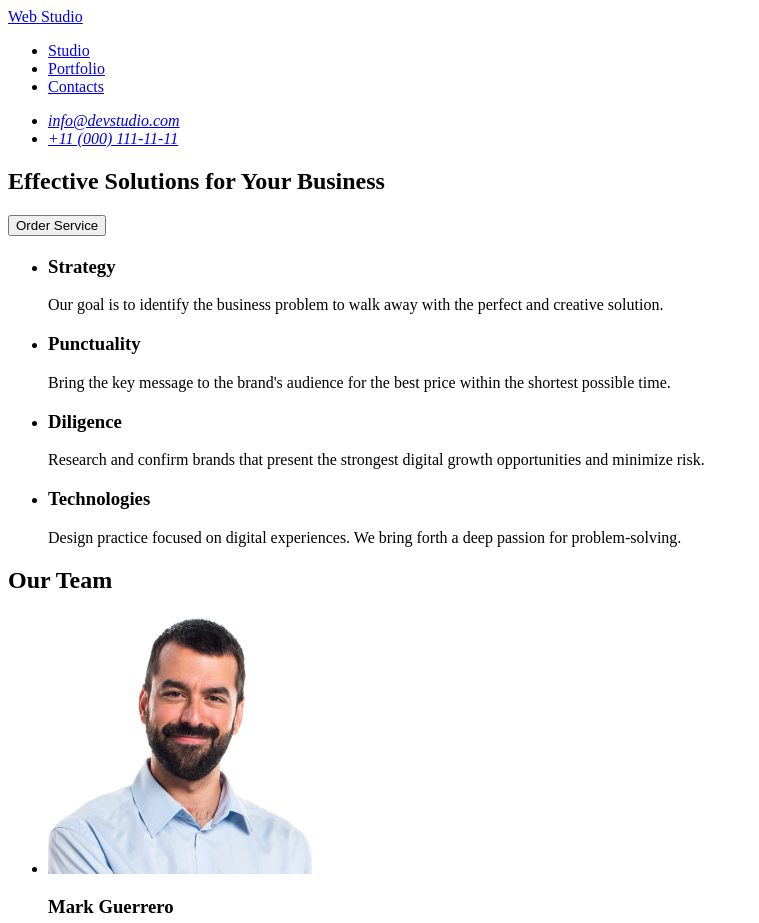
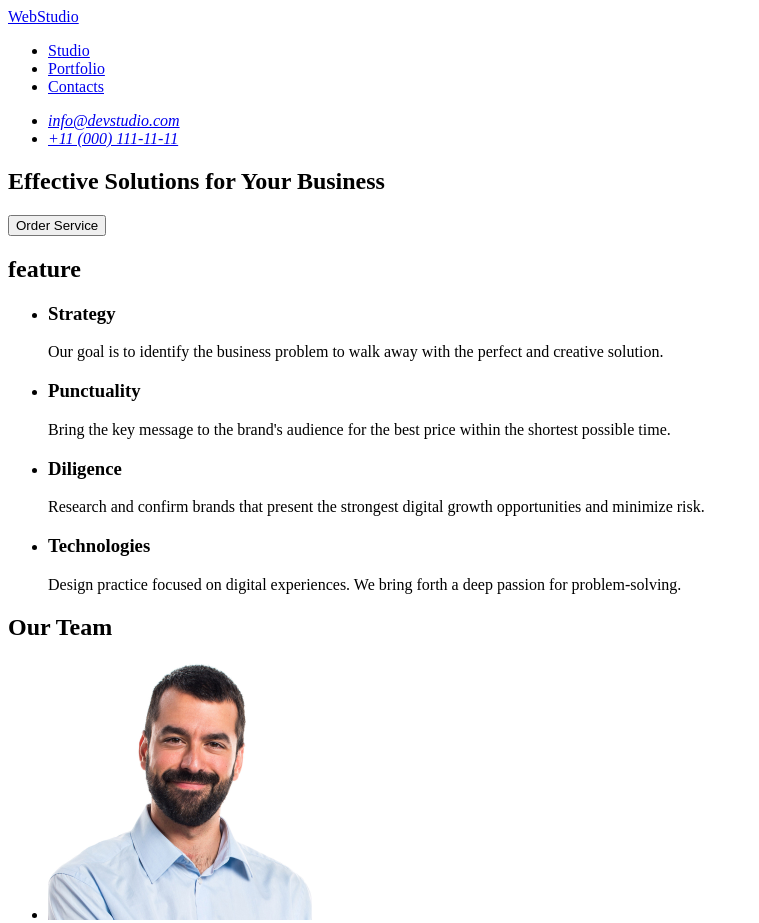
Before and after one commit to Runya1007/goit-markup-hw-01, a plain HTML site: page index.html in a window 1280 px wide. Shown: the top 923 px of the page, without its empty margins (0-759 px from the left). Drawn offline with Linux system fonts and the light colour scheme.

Commit message:
add index.html file

```diff
--- a/index.html
+++ b/index.html
@@ -7,8 +7,8 @@
   </head>
   <body>
     <header>
-      <a href="./index.html">Web Studio</a>
       <nav>
+        <a href="./index.html">WebStudio</a>
         <ul>
           <li><a href="./index.html">Studio</a></li>
           <li><a href="#">Portfolio</a></li>
@@ -30,7 +30,7 @@
       </section>
 
       <section>
-        <h2></h2>
+        <h2>feature</h2>
         <ul>
           <li>
             <h3>Strategy</h3>
@@ -111,7 +111,7 @@
     </main>
 
     <footer>
-      <a href="./index.html">Web Studio</a>
+      <a href="./index.html">WebStudio</a>
       <p>
         Increase the flow of customers and sales for your business with digital
         marketing & growth solutions.
```
